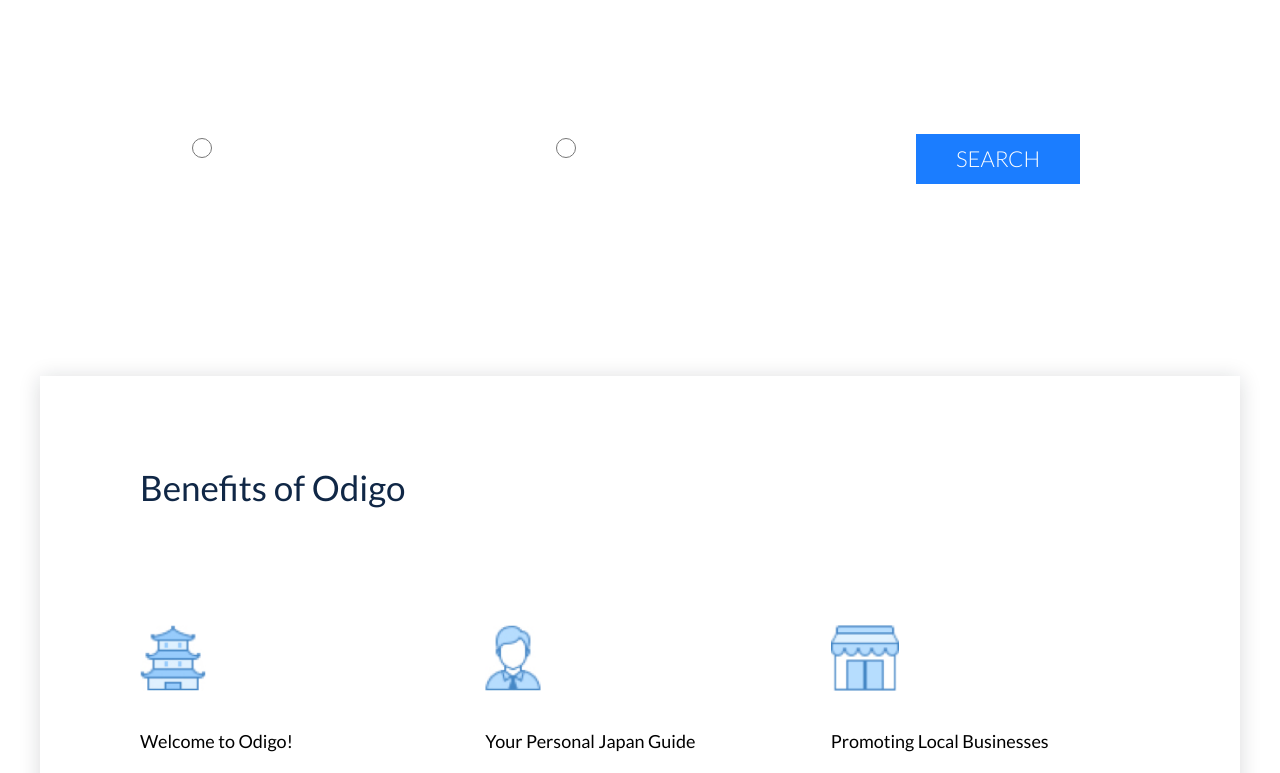
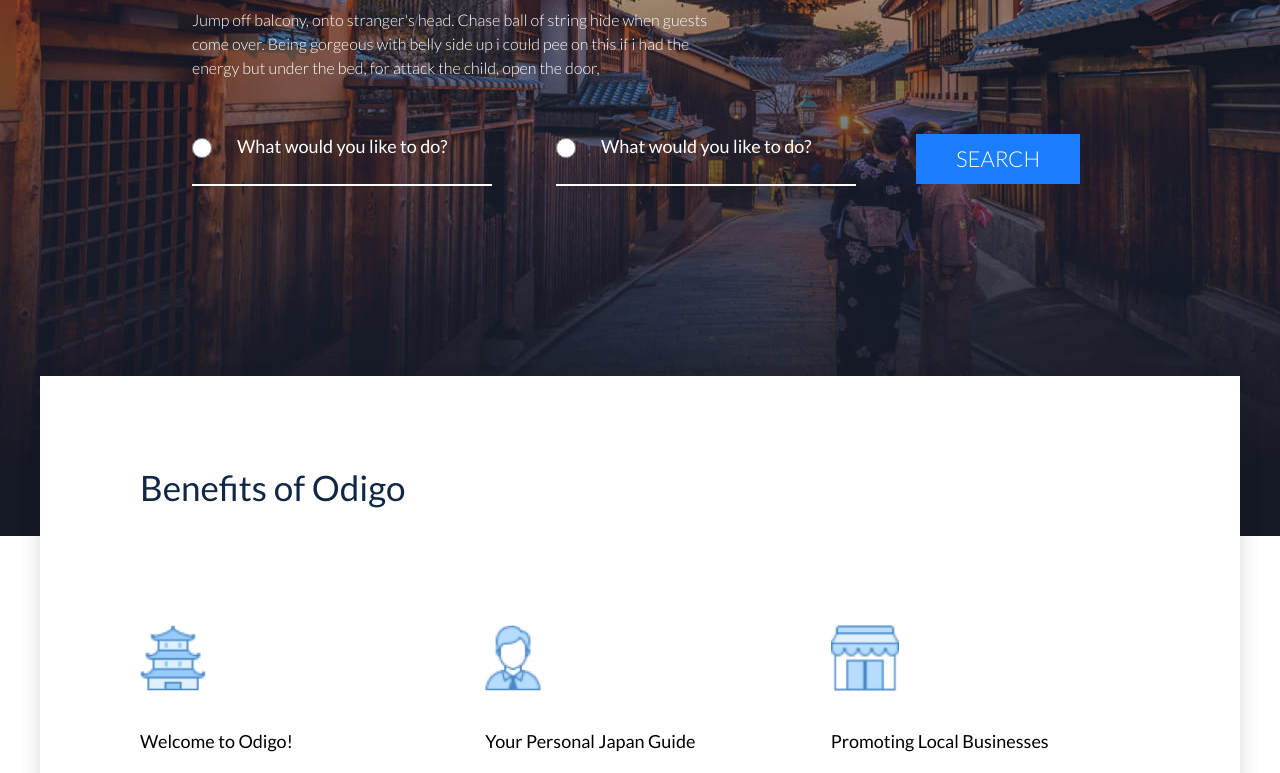
Before and after one commit to ganesham019/TravellingWebPage, a plain HTML site: page index.html in a window 1280 px wide. Shown: the part 426-1199 px from the top of the page. Drawn offline with Linux system fonts and the light colour scheme; the site is published under a folder, as on GitHub Pages, so addresses that start at the root find nothing.

Commit message:
images url

```diff
--- a/css/style.css
+++ b/css/style.css
@@ -230,7 +230,7 @@ hero::after {
 }
 
 .hero_bg {
-    background-image: url('/images/hero.jpg');
+    background-image: url('../images/hero.jpg');
     object-fit: contain;
     background-size: cover;
 }
@@ -720,8 +720,6 @@ outline: none;
 }
 
 .video_container figure img {
-    /* background-image: url(../images/videoBg.jpg);
-    background-size: cover; */
     width: 100%;
     height: 100vh;
     max-height: 650px;
```
